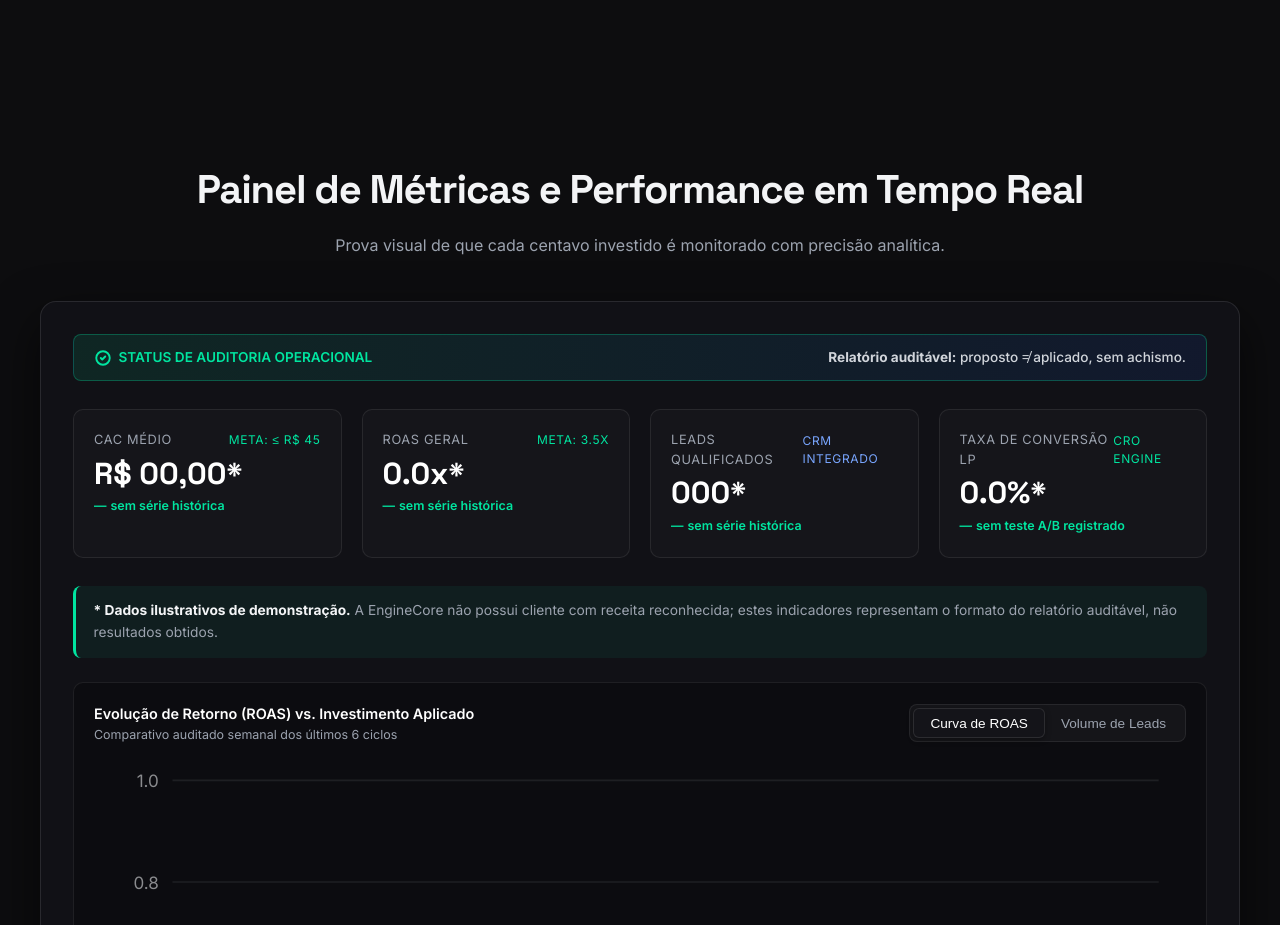
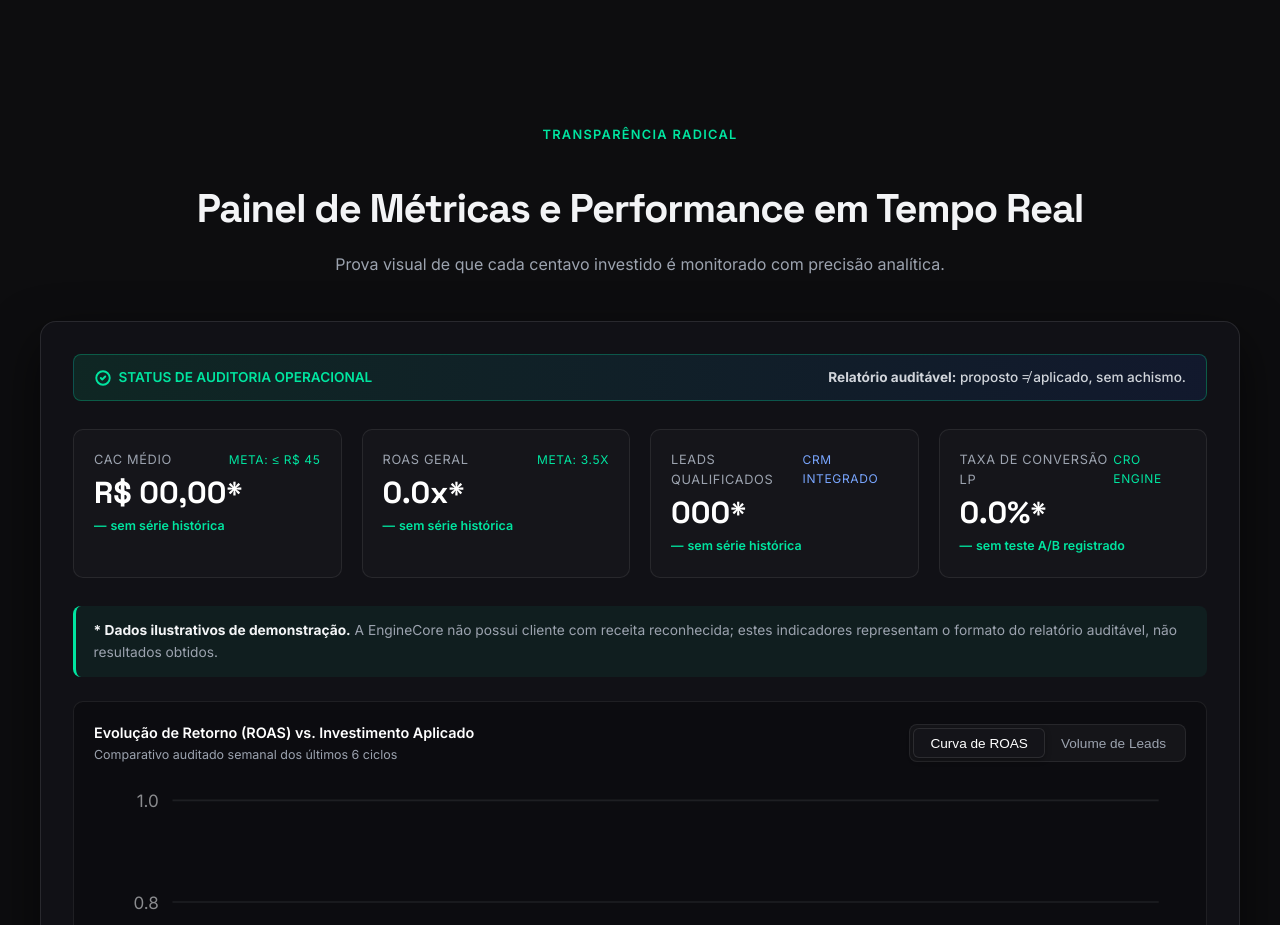
Before and after one commit to MasterCore-Holding/enginecore, a plain HTML site: page index.html in a window 1280 px wide. Shown: the part 2266-3191 px from the top of the page. Drawn offline with Linux system fonts and the light colour scheme.

```diff
--- a/index.html
+++ b/index.html
@@ -741,7 +741,7 @@
       font-size: 1.25rem;
       margin-bottom: 0.6rem;
     }
-    /* mesmo eixo do título: sem max-width centrado nem margem automática */
+    /* mesmo eixo do titulo: sem max-width centrado nem margem automatica */
     .cta-journey-inst .cta-banner-desc {
       margin: 0 0 1.15rem;
       max-width: 760px;
@@ -1094,6 +1094,7 @@
     <!-- SECTION 4: PAINEL DE MÉTRICAS (Efeito UAU / Relatório Auditável) -->
     <section id="dashboard" class="shell-section shell-container">
       <div class="section-head">
+        <span class="section-eyebrow">Transparência Radical</span>
         <h2 class="section-title">Painel de Métricas e Performance em Tempo Real</h2>
         <p class="section-desc">Prova visual de que cada centavo investido é monitorado com precisão analítica.</p>
       </div>
```
